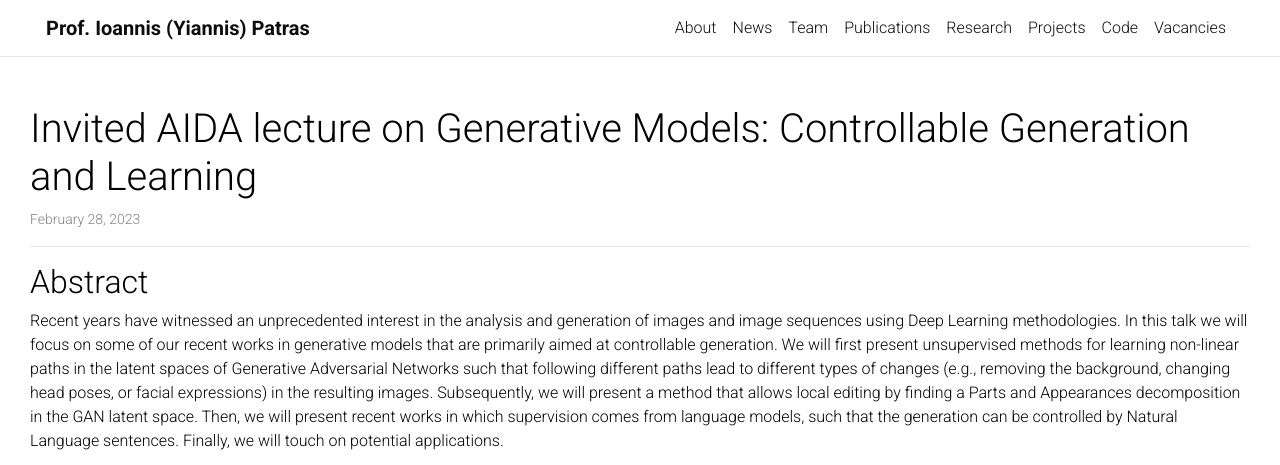
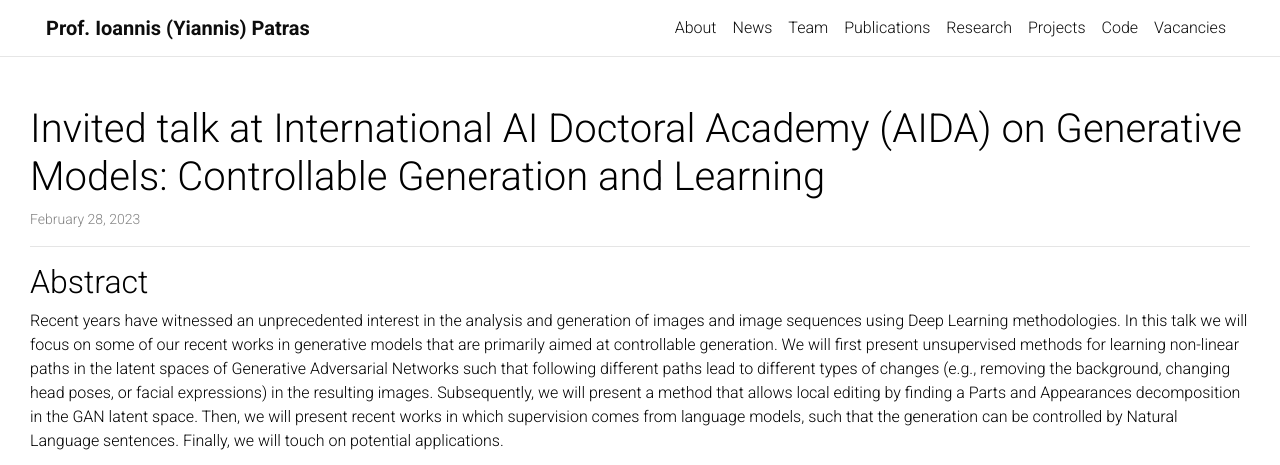
Before and after one commit to Computer-Vision-and-Human-Sensing-Lab/cvhs-website, a Jekyll site: the page built from _news/aidalecture2023.md, in a window 1280 px wide, cut to the strip 0-465 px from the top of the page. Built offline with Jekyll 4.4.1, drawn with Linux system fonts in a browser that asks for light colours; comment, search, counter and statistics services are not loaded; a style sheet for code colours, icons or effects is not loaded.

Commit message:
update aida

```diff
--- a/_news/aidalecture2023.md
+++ b/_news/aidalecture2023.md
@@ -1,10 +1,9 @@
 ---
 layout: post
-title: Invited AIDA lecture on Generative Models&#58 Controllable Generation and Learning
+title: Invited talk at International AI Doctoral Academy (AIDA) on Generative Models&#58 Controllable Generation and Learning
 date: 2023-02-28 16:11:00-0400
 inline: false
 ---
-
 
 ## Abstract
 
```
